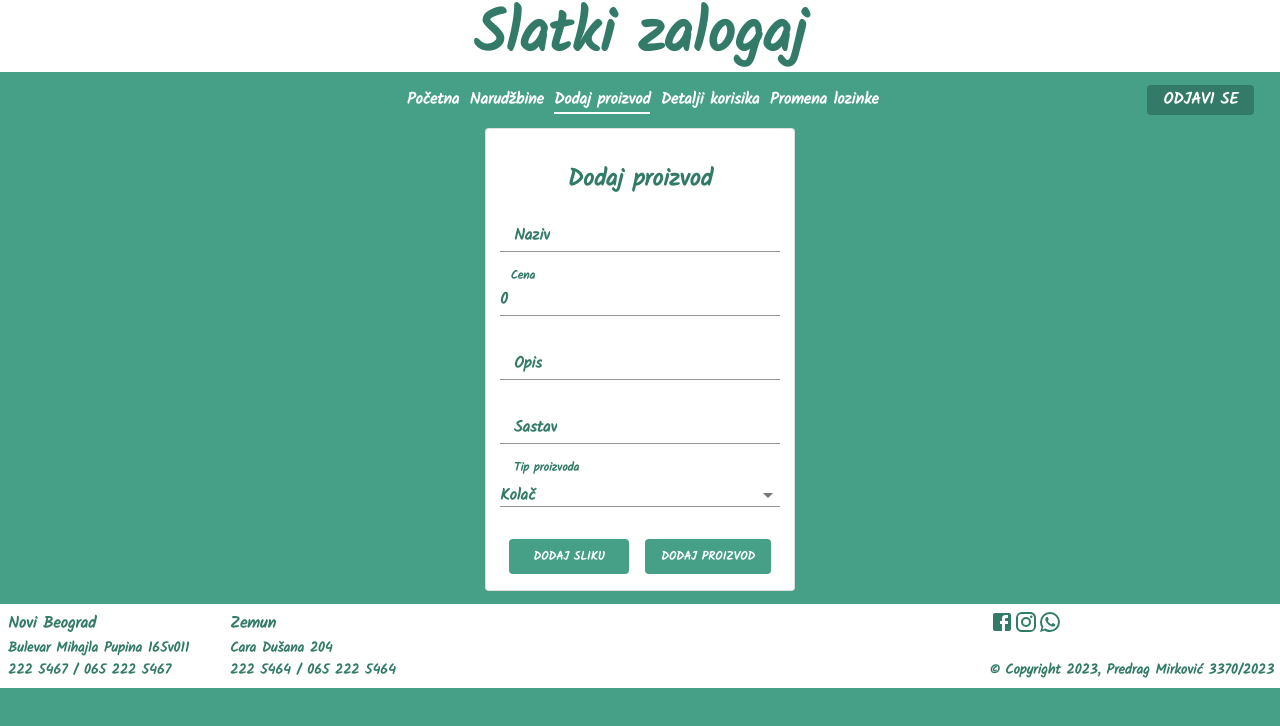
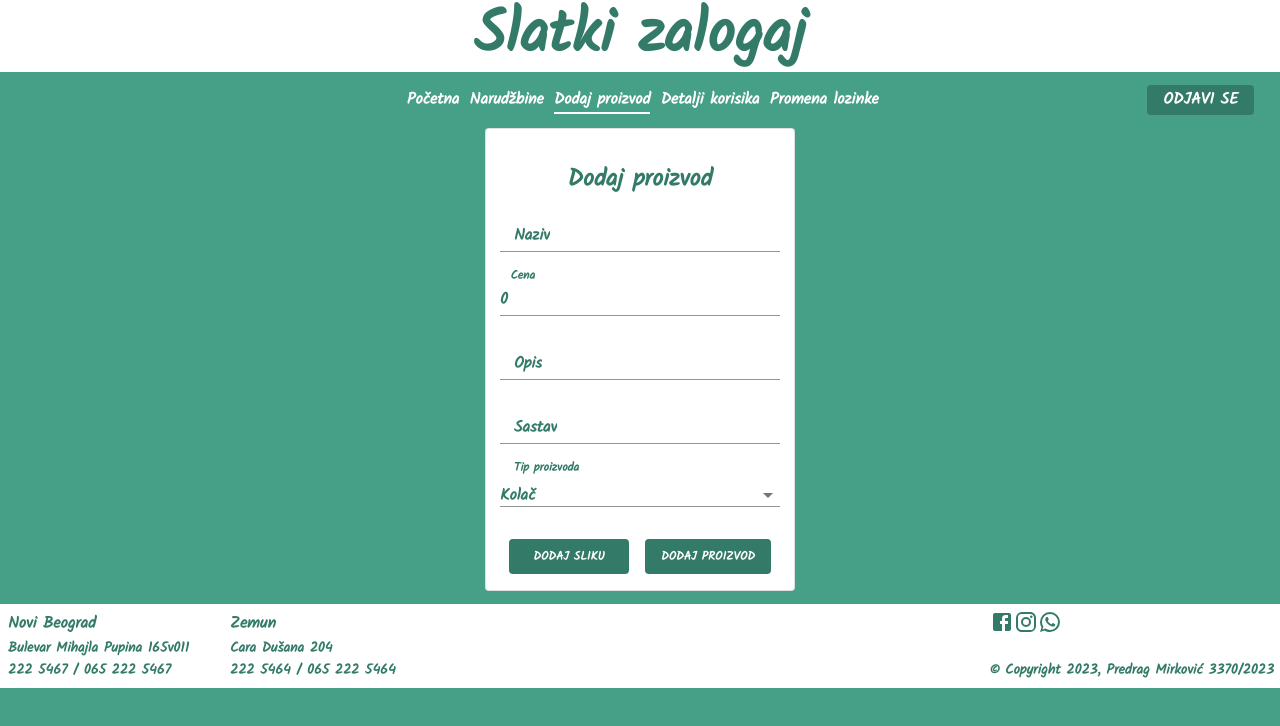
Before and after one commit to pedja98/sweet-bite-web, a React (Create React App) app: page /user/add-product in a window 1280 px wide. Shown: the top 726 px of the page. Built offline with nearby package versions, Linux system fonts and the light colour scheme.

Commit message:
add missing depoly

```diff
--- a/src/components/common/smalCarousel/SmalCarousel.tsx
+++ b/src/components/common/smalCarousel/SmalCarousel.tsx
@@ -35,7 +35,7 @@ const SmalCarousel = ({ products }: { products: Product[] }) => {
         </button>
         <div className='cart-list'>
           {rotatedProducts.slice(0, itemsPerPage).map((product) => (
-            <Card className='cart-item' key={product.id} sx={{ m: 1 }}>
+            <Card className='cart-item' key={product.id} sx={{ m: 1, textAlign: 'center' }}>
               <CardMedia component='img' alt={product.name} height='140' image={product.pic} />
               <CardContent>
                 <Typography variant='h5'>{product.name}</Typography>
--- a/src/components/user/addProduct/AddProduct.tsx
+++ b/src/components/user/addProduct/AddProduct.tsx
@@ -15,6 +15,7 @@ import { setNotification } from '../../../features/notifications/notifications.s
 import { NotificationTypeSuccess, NotificationTypeWarning } from '../../../constants/notification'
 import { addProduct } from '../../../features/products/products.slice'
 import { AddProductProps } from '../../../features/products/products.types'
+import { TernaryColor } from '../../../constants/common'
 
 const AddProduct = () => {
   const [showChoosePicture, setShowChoosePicture] = useState<boolean>(false)
@@ -144,10 +145,16 @@ const AddProduct = () => {
           </FormControlStyled>
         </FormCartContextStyled>
         <AddProductsFormCartActionStyled>
-          <ProductActionButtonStyled onClick={handleShowChoosePicture} sx={{ m: 1, fontSize: '12px' }}>
+          <ProductActionButtonStyled
+            onClick={handleShowChoosePicture}
+            sx={{ m: 1, fontSize: '12px', backgroundColor: TernaryColor }}
+          >
             Dodaj sliku
           </ProductActionButtonStyled>
-          <ProductActionButtonStyled onClick={handleAddProduct} sx={{ m: 1, fontSize: '12px' }}>
+          <ProductActionButtonStyled
+            onClick={handleAddProduct}
+            sx={{ m: 1, fontSize: '12px', backgroundColor: TernaryColor }}
+          >
             Dodaj proizvod
           </ProductActionButtonStyled>
         </AddProductsFormCartActionStyled>
--- a/src/components/user/home/Home.tsx
+++ b/src/components/user/home/Home.tsx
@@ -1,18 +1,26 @@
+import { Typography } from '@mui/material'
 import { useAppSelector } from '../../../app/hooks'
 import { selectProductByType } from '../../../features/products/products.slelectors'
-import { Root } from '../../../styles/common'
+import { RootNotCentered } from '../../../styles/common'
 import BigCarousel from '../../common/bigCarousel/BigCarousel'
 import SmalCarousel from '../../common/smalCarousel/SmalCarousel'
+import { WhiteTeamColor } from '../../../constants/common'
 
 const Home = () => {
   const cookies = useAppSelector(selectProductByType({ type: 'kolač' }))
   const cakes = useAppSelector(selectProductByType({ type: 'torta' }))
   return (
-    <Root>
+    <RootNotCentered>
       <BigCarousel />
+      <Typography variant='h4' style={{ color: WhiteTeamColor, marginLeft: 60 }}>
+        Torte
+      </Typography>
       <SmalCarousel products={cakes} />
+      <Typography variant='h4' style={{ color: WhiteTeamColor, marginLeft: 60 }}>
+        Kolači
+      </Typography>
       <SmalCarousel products={cookies} />
-    </Root>
+    </RootNotCentered>
   )
 }
 
--- a/src/components/user/orderDetails/OrderDetails.tsx
+++ b/src/components/user/orderDetails/OrderDetails.tsx
@@ -55,6 +55,7 @@ const OrderDetails = () => {
             marginBottom: '1%',
             paddingLeft: '2%',
             height: areActionsVisible ? 180 : 140,
+            backgroundColor: '#EEEEEE',
           }}
         >
           <Typography variant='h6'>{`Narudžbina: ${orderDetails.id}`}</Typography>
@@ -107,6 +108,7 @@ const OrderDetails = () => {
               justifyContent: 'center',
               pl: 2,
               gap: 10,
+              backgroundColor: '#EEEEEE',
             }}
           >
             <img
```
